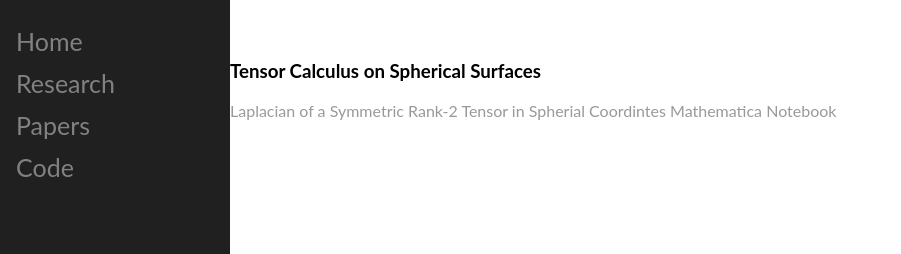
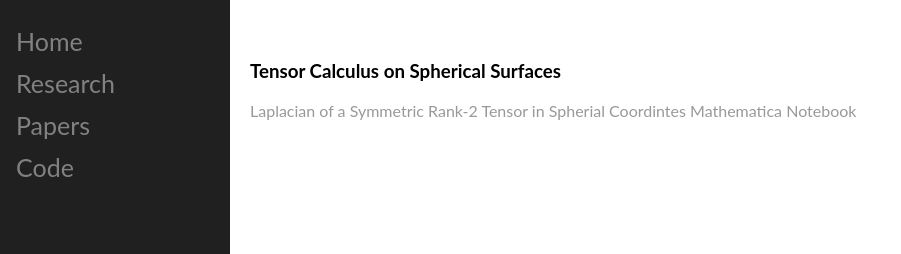
Before and after one commit to mckimb/mckimb.github.io, a Jekyll site: the page built from code/index.html, in a window 1280 px wide. Shown: the top 254 px of the page, without its empty margins (0-901 px from the left). Built offline with Jekyll 4.4.1, drawn with Linux system fonts in a browser that asks for light colours.

Commit message:
Update main.css

```diff
--- a/css/main.css
+++ b/css/main.css
@@ -1,6 +1,6 @@
 body {
     margin: 60px auto;
-    margin-left: 230px;
+    margin-left: 250px;
     width: 70%;
     font-family: "Lato", sans-serif;
 }
```
